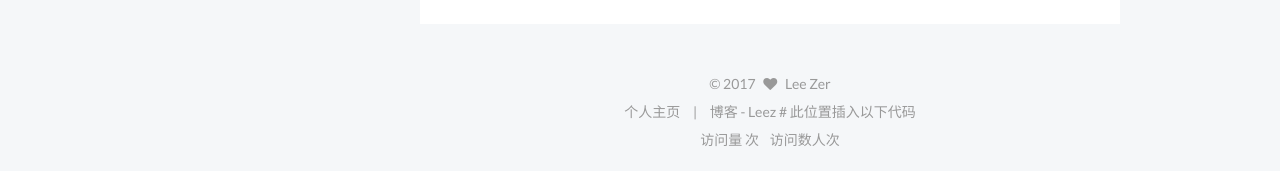
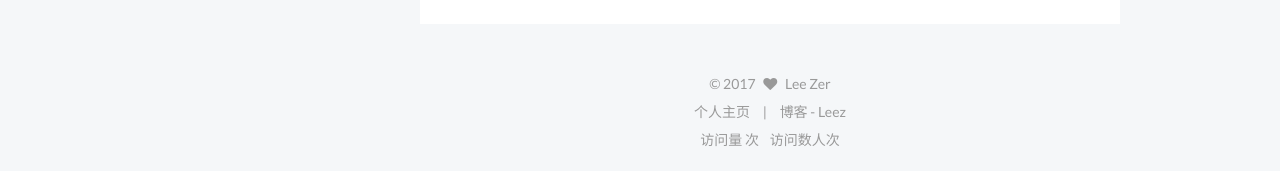
Before and after one commit to lzn312/lzn312.github.io, a plain HTML site: page 2017/07/01/博客搭建完成了/index.html in a window 1280 px wide. Shown: the part 679-850 px from the top of the page. Drawn offline with Linux system fonts and the light colour scheme; some packages are replaced by stand-ins of ours; a script that the page names is missing.

Commit message:
Site updated: 2017-07-01 20:48:51

```diff
--- a/2017/07/01/博客搭建完成了/index.html
+++ b/2017/07/01/博客搭建完成了/index.html
@@ -503,7 +503,7 @@
   博客 -
   Leez
 </div>
-# 此位置插入以下代码
+
 <div>
 <script async src="https://dn-lbstatics.qbox.me/busuanzi/2.3/busuanzi.pure.mini.js"></script>
 
```
Also changed, not shown: archives/2017/07/index.html (+1 -1 lines), archives/2017/index.html (+1 -1 lines), archives/index.html (+1 -1 lines), index.html (+1 -1 lines).
